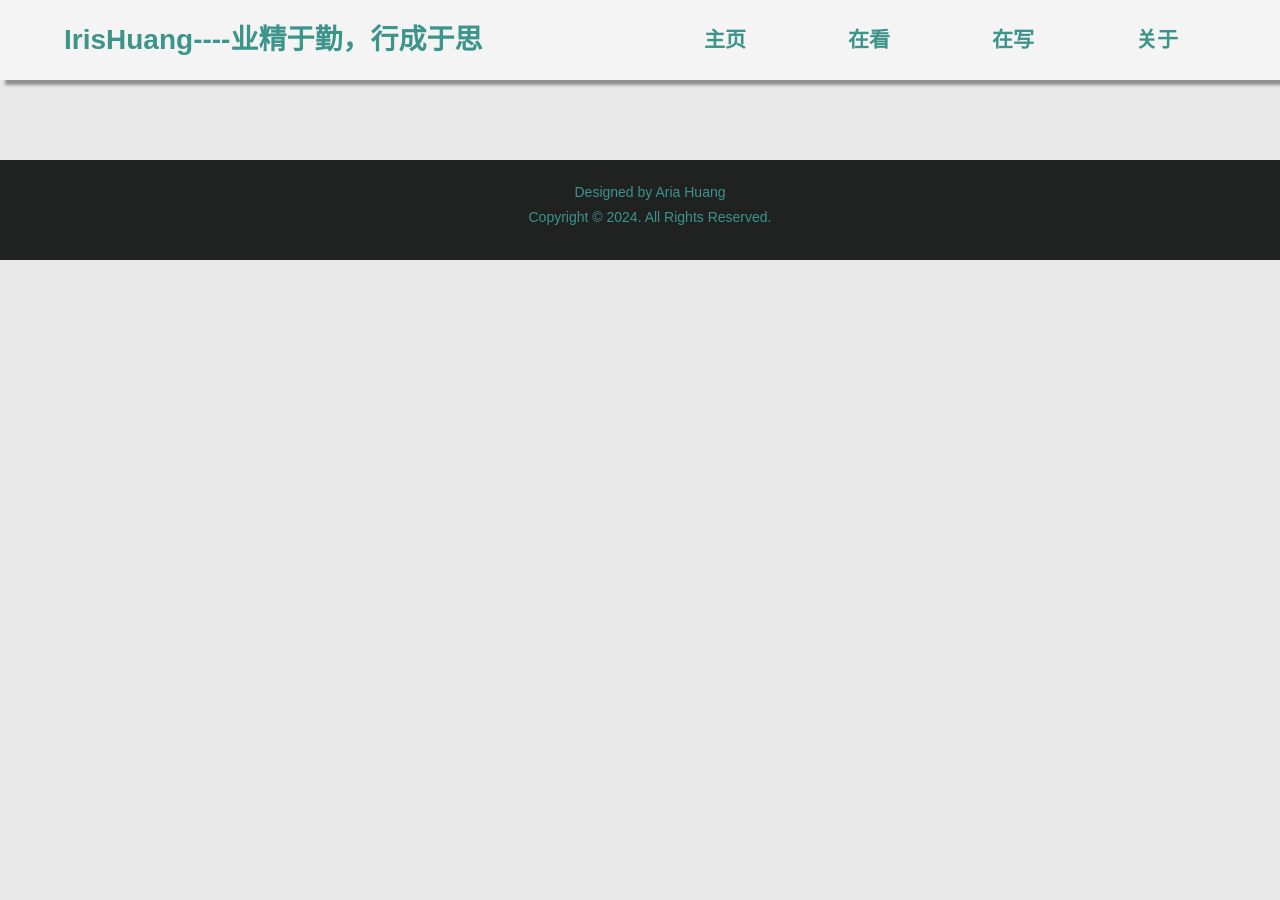
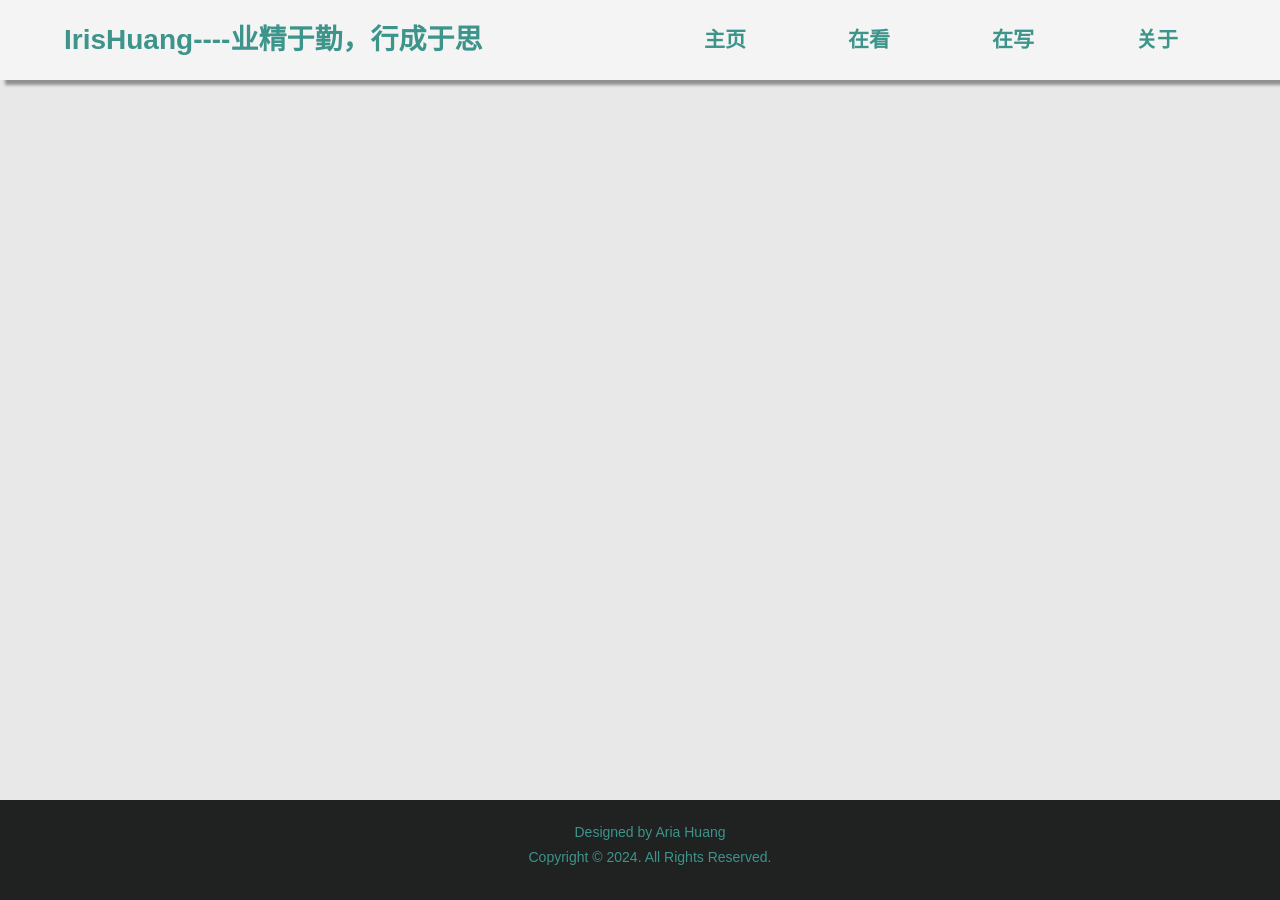
Before and after one commit to Jasminehyz/Jasminehyz.github.io, a Jekyll site: the page built from tour/index.html, in a window 1280 px wide. Built offline with Jekyll 4.4.1, drawn with Linux system fonts in a browser that asks for light colours; nearby versions of some CDN libraries; library files that are not in the unit come from our copies; comment, search, counter and statistics services are not loaded.

Commit message:
Update base.css

```diff
--- a/public/css/base.css
+++ b/public/css/base.css
@@ -9,7 +9,9 @@ footer {
   display: flex;
     flex-direction: column;
     align-items: center;
-}
+    bottom: 0;
+    left: 0;
+    position: fixed;
 }
 
 table {
```
